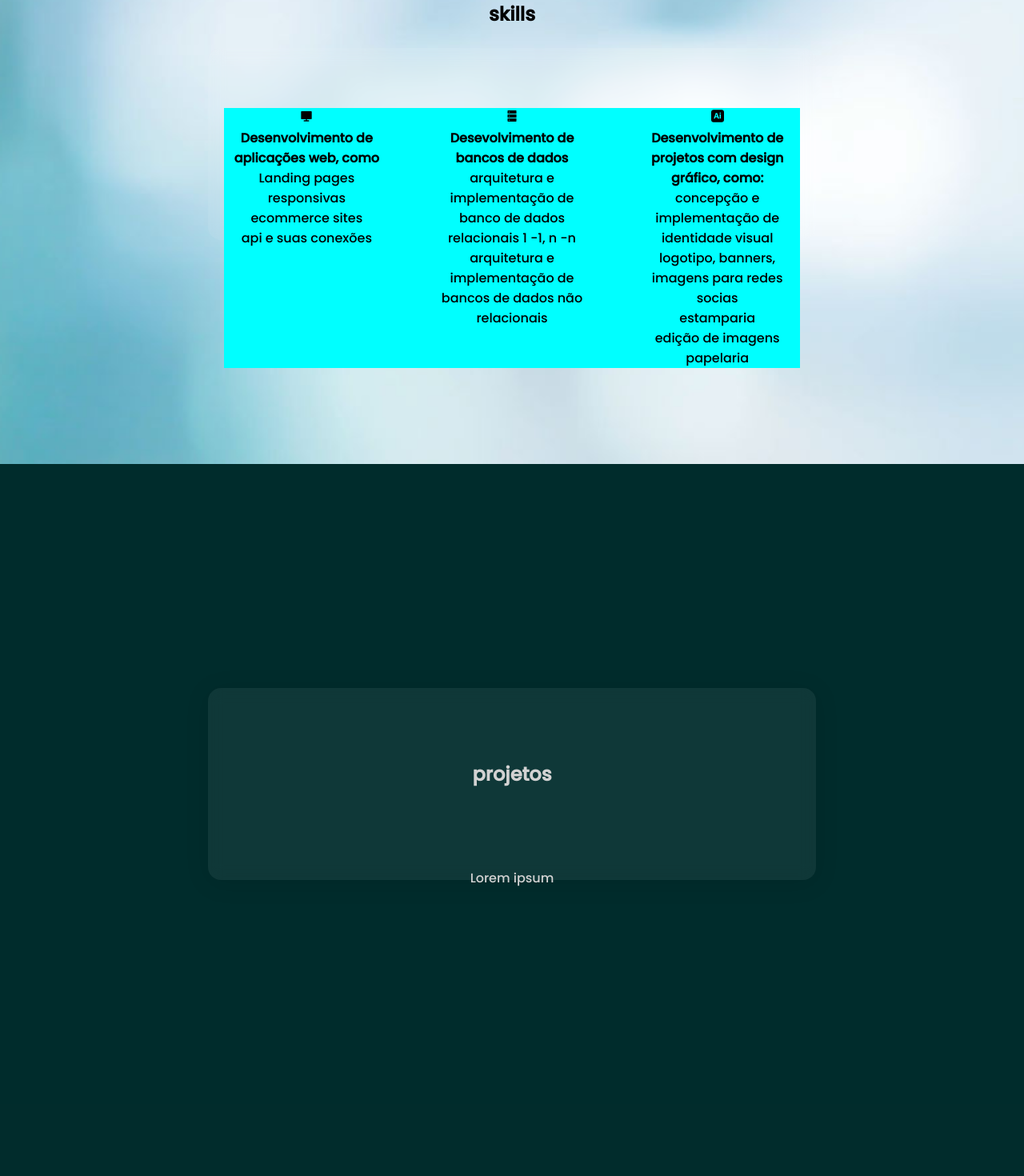
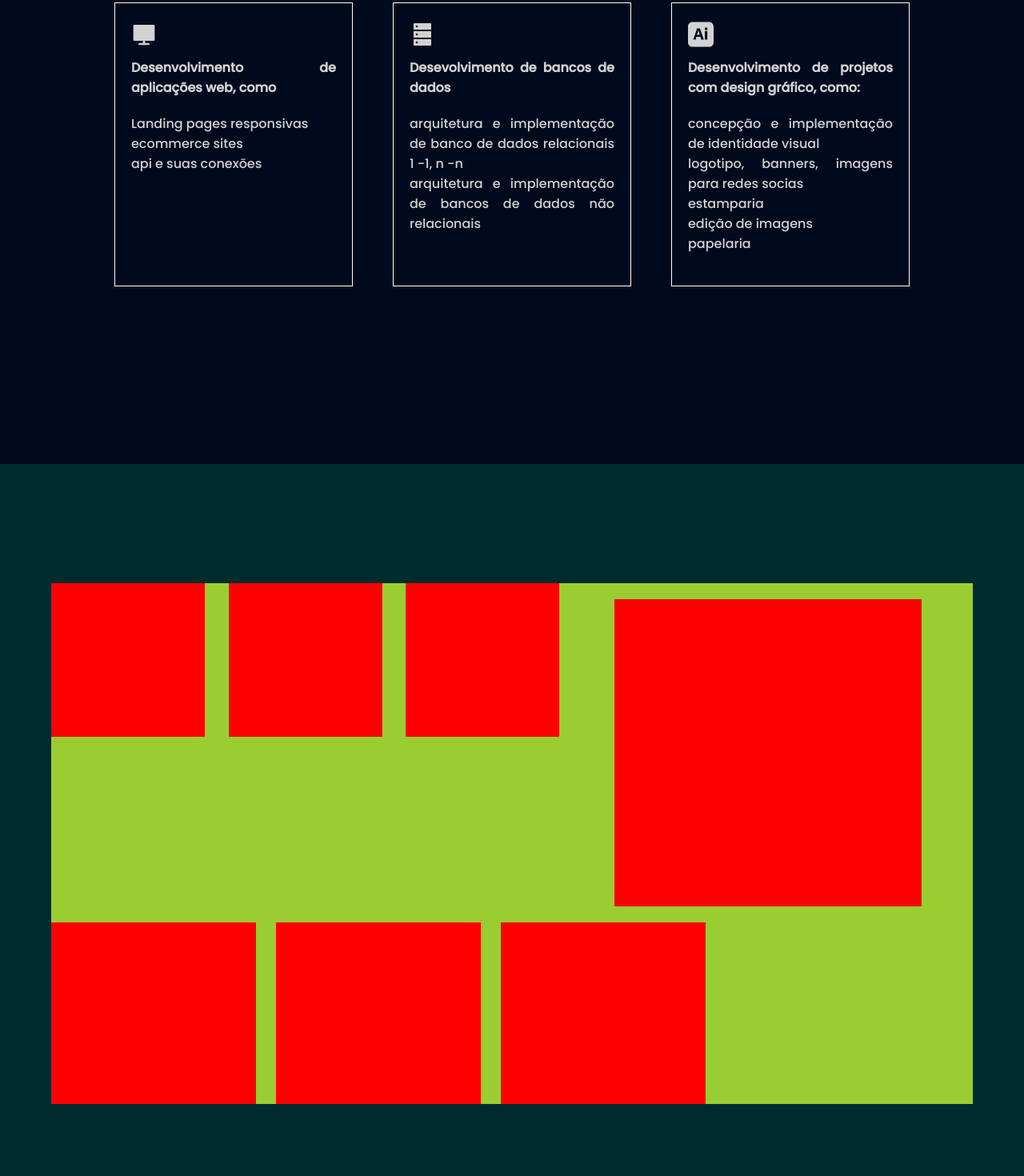
Before and after one commit to claudionsc/portifolio, a React (Create React App) app: page / in a window 1280 px wide. Shown: the part 1020-2490 px from the top of the page at 80% size. Built offline with nearby package versions, Linux system fonts and the light colour scheme.

Commit message:
projetos

```diff
--- a/src/components/routes/pages/home/Home.jsx
+++ b/src/components/routes/pages/home/Home.jsx
@@ -1,8 +1,8 @@
 import React from 'react'
-import {RiComputerFill} from 'react-icons/ri'
-import { AiFillDatabase} from 'react-icons/ai'
-import {SiAdobeillustrator} from 'react-icons/si'
+
 import { Link } from 'react-router-dom'
+import { Skills } from '../../../sections/skills/Skills'
+import { Projetos } from "../../../sections/projetos/Projetos"
 
 function Home() {
   return (
@@ -22,36 +22,16 @@ function Home() {
 
         <section id="sec02">
           <div className="container">
-            <h1>skills</h1>
+          <Skills />
+          </div>
 
-            <div className='skills'>
+        </section>
 
-              <div className='front'>
-                <RiComputerFill />
-                <h4>Desenvolvimento de aplicações web, como</h4>
-                <p>Landing pages responsivas <br /> ecommerce sites <br />  api e suas conexões</p>
-              </div>
-
-              <div className='back'>
-                <AiFillDatabase />
-                <h4>Desevolvimento de bancos de dados</h4>
-                <p>arquitetura e implementação de banco de dados relacionais 1 -1, n -n <br /> arquitetura e implementação de bancos de dados não relacionais </p>
-              </div>
-
-              <div className='design'>
-                <SiAdobeillustrator />
-                <h4>Desenvolvimento de projetos com design gráfico, como:</h4>
-                <p>concepção e implementação de identidade visual <br /> logotipo, banners, imagens para redes socias <br /> estamparia <br /> edição de imagens <br /> papelaria</p>
-              </div>
-            </div>
-
-          </div>
-        </section>
         <section id="sec03">
           <div className="container">
-            <h1>projetos</h1>
-            <p>Lorem ipsum</p>
+            <Projetos />
           </div>
+
         </section>
         <section id="sec04">
           <div className="container">
--- /dev/null
+++ b/src/components/sections/projetos/Projetos.jsx
@@ -0,0 +1,24 @@
+import React from 'react'
+
+
+export const Projetos = () => {
+    return (
+        <div id='projetos'>
+            <span className='projetos-grid01'>
+                <div className="projects01"></div>
+                <div className="projects01"></div>
+                <div className="projects01"></div>
+            </span>
+
+            <span className='projetos-grid02'>
+                <div className='projects02'></div>
+            </span>
+
+            <span className='projetos-grid01'>
+                <div className="projects03"></div>
+                <div className="projects03"></div>
+                <div className="projects03"></div>
+            </span>
+        </div>
+    )
+}
--- /dev/null
+++ b/src/components/sections/skills/Skills.jsx
@@ -0,0 +1,35 @@
+import React from 'react'
+import {RiComputerFill} from 'react-icons/ri'
+import { AiFillDatabase} from 'react-icons/ai'
+import {SiAdobeillustrator} from 'react-icons/si'
+
+export const Skills = () => {
+    return (
+        <div className='skills'>
+
+            <div className='front'>
+                <span className='icon'>
+                    <RiComputerFill />
+                </span>
+                <h4>Desenvolvimento de aplicações web, como</h4>
+                <p>Landing pages responsivas <br /> ecommerce sites <br />  api e suas conexões</p>
+            </div>
+
+            <div className='back'>
+                <span className='icon'>
+                    <AiFillDatabase />
+                </span>
+                <h4>Desevolvimento de bancos de dados</h4>
+                <p>arquitetura e implementação de banco de dados relacionais 1 -1, n -n <br /> arquitetura e implementação de bancos de dados não relacionais </p>
+            </div>
+
+            <div className='design'>
+                <span className='icon'>
+                    <SiAdobeillustrator />
+                </span>
+                <h4>Desenvolvimento de projetos com design gráfico, como:</h4>
+                <p>concepção e implementação de identidade visual <br /> logotipo, banners, imagens para redes socias <br /> estamparia <br /> edição de imagens <br /> papelaria</p>
+            </div>
+        </div>
+    )
+}
--- a/src/components/styles/Global.css
+++ b/src/components/styles/Global.css
@@ -26,7 +26,7 @@ nav {
     position: fixed;
     top: 0;
     width: 100vw;
-    background: rgba(3, 65, 128, 0.68);
+    background: rgba(1, 22, 42, 0.68);
     box-shadow: 0 4px 30px rgba(0, 0, 0, 0.1);
     backdrop-filter: blur(8.7px);
     -webkit-backdrop-filter: blur(8.7px);
@@ -62,10 +62,18 @@ main {
 }
 .container {
     width: 100%;
-    max-width: 720px;
+    max-width: 50vw;
     margin: 0 auto;
-    padding: 0 20px;
-    background-color: yellowgreen;
+    text-align: center;
+    /* height: 30vh; */
+    display: flex;
+    flex-direction: column;
+    justify-content: center;
+    background: rgba(255, 255, 255, 0.06);
+    border-radius: 16px;
+    box-shadow: 0 4px 30px rgba(0, 0, 0, 0.1);
+    backdrop-filter: blur(9.1px);
+    -webkit-backdrop-filter: blur(9.1px);
 }
 
 section{
@@ -96,60 +104,119 @@ section{
 }
 
 
- .container  {
-    text-align: center;
-    height: 30vh;
-    display: flex;
-    flex-direction: column;
-    justify-content: center;
-    background: rgba(255, 255, 255, 0.06);
-    border-radius: 16px;
-    box-shadow: 0 4px 30px rgba(0, 0, 0, 0.1);
-    backdrop-filter: blur(9.1px);
-    -webkit-backdrop-filter: blur(9.1px);
-
-}
-
 #sec01 .container h1 {
     text-transform: uppercase;
 
 }
 
 #sec02{
-    background-color: rgb(4, 82, 82);
-    background: url(../assets/img/home/abstrato.png);
-    background-repeat: no-repeat;
-    background-attachment: fixed;
-    background-size: cover;
-    --webkit-background-size: cover;
-    -moz-background-size: cover;
-    -o-background-size: cover;
+    background-color: rgb(1, 10, 28);
+
 }
 
 #sec02 .container {
-    color: black;
-    background-color: none;
+
+    background: none;
+    border-radius: none;
     box-shadow: none;
+    backdrop-filter: none;
+    -webkit-backdrop-filter: none;
+    width: 100vw;
 }
+
 
 .container h1 {
     margin: 100px 0;
 }
 
 .skills {
-
     display: grid;
     grid-template-columns: repeat(3, 1fr);
     grid-template-rows: 1fr;
     grid-column-gap: 50px;
     grid-row-gap: 0px;
-    background-color: aqua;
+    justify-content: center;
+    text-align: justify;
+
 }
 
+.skills div {
+    border: 1px white solid;
+    padding: 20px;
+
+}
+
+.icon {
+    font-size: 2rem;
+}
+
+.skills p {
+    padding: 20px 0;
+    width: 20vw;
+}
 
 #sec03{
     background-color: rgb(0, 44, 44);
+    justify-content: center;
+    align-items: center;
 }
+
+#sec03 .container {
+    background: none;
+    border-radius: none;
+    box-shadow: none;
+    backdrop-filter: none;
+    -webkit-backdrop-filter: none;
+    max-width: 90vw;
+
+}
+
+#projetos {
+    display: grid;
+    grid-template-columns: repeat(2, 1fr);
+    grid-template-rows: repeat(2, 1fr);
+    grid-column-gap: 0px;
+    grid-row-gap: 0px;
+    width: 90vw;
+    height: 100%;
+    margin-top: 30%;
+    background-color: yellowgreen;
+
+}
+
+.projetos-grid01  {
+    display: grid;
+    grid-template-columns: repeat(3, 1fr);
+    grid-template-rows: 1fr;
+    grid-column-gap: 25px;
+    grid-row-gap: 0px;
+    height: 100%;
+    width: 50vw;
+}
+.projects01 {
+    width: 15vw;
+    aspect-ratio: 1/1;
+    object-fit: contain;
+    background-color: red;
+}
+
+.projects02 {
+    width: 30vw;
+    aspect-ratio: 1/1;
+    object-fit: contain;
+    background-color: red;
+    margin: 20px auto;
+
+}
+
+.projects03 {
+    width: 20vw;
+    aspect-ratio: 1/1;
+    object-fit: contain;
+    background-color: red;
+    /* margin: 100px 0; */
+}
+
 #sec04{
     background-color: rgb(1, 44, 44);
 }
```
